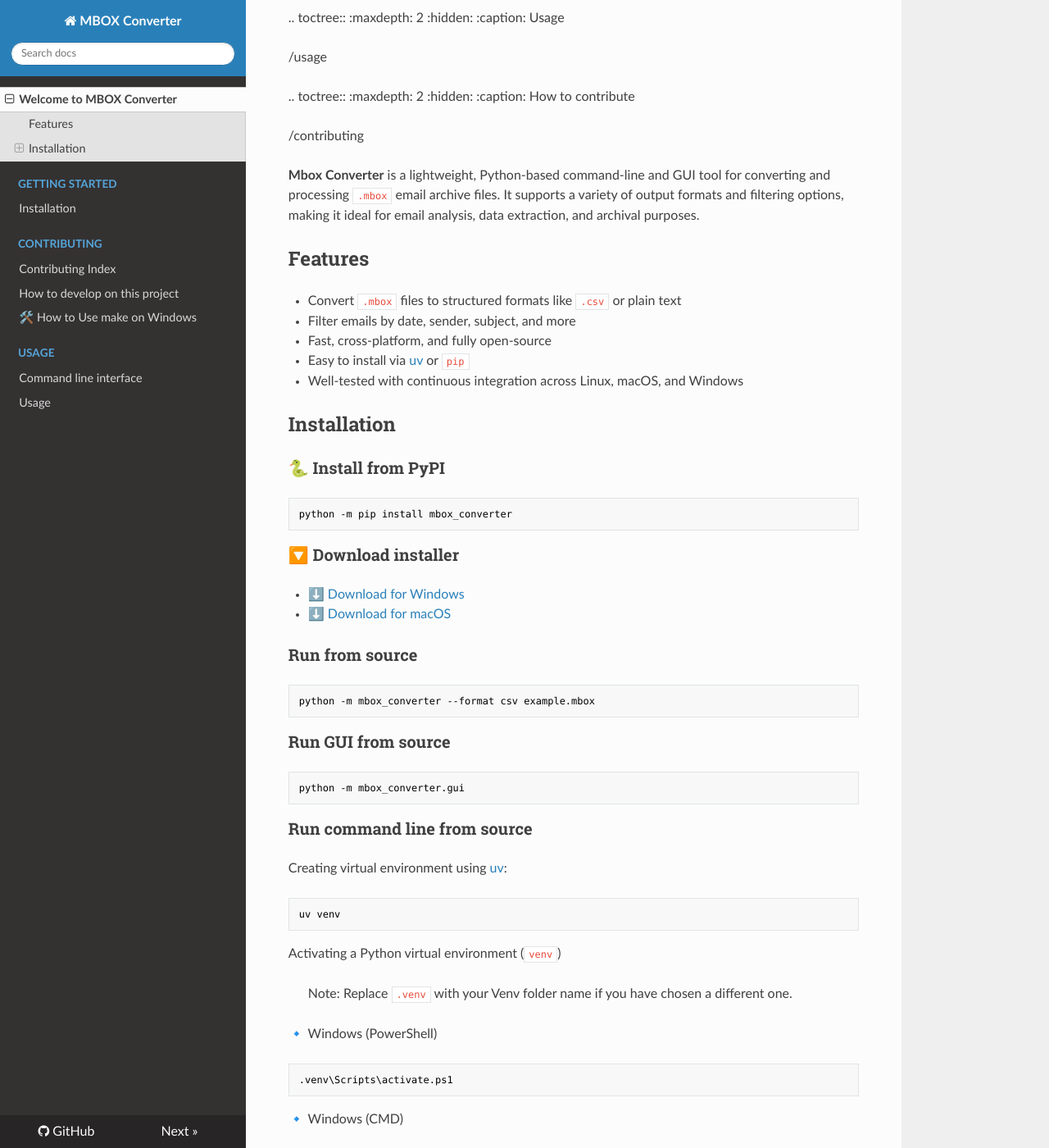
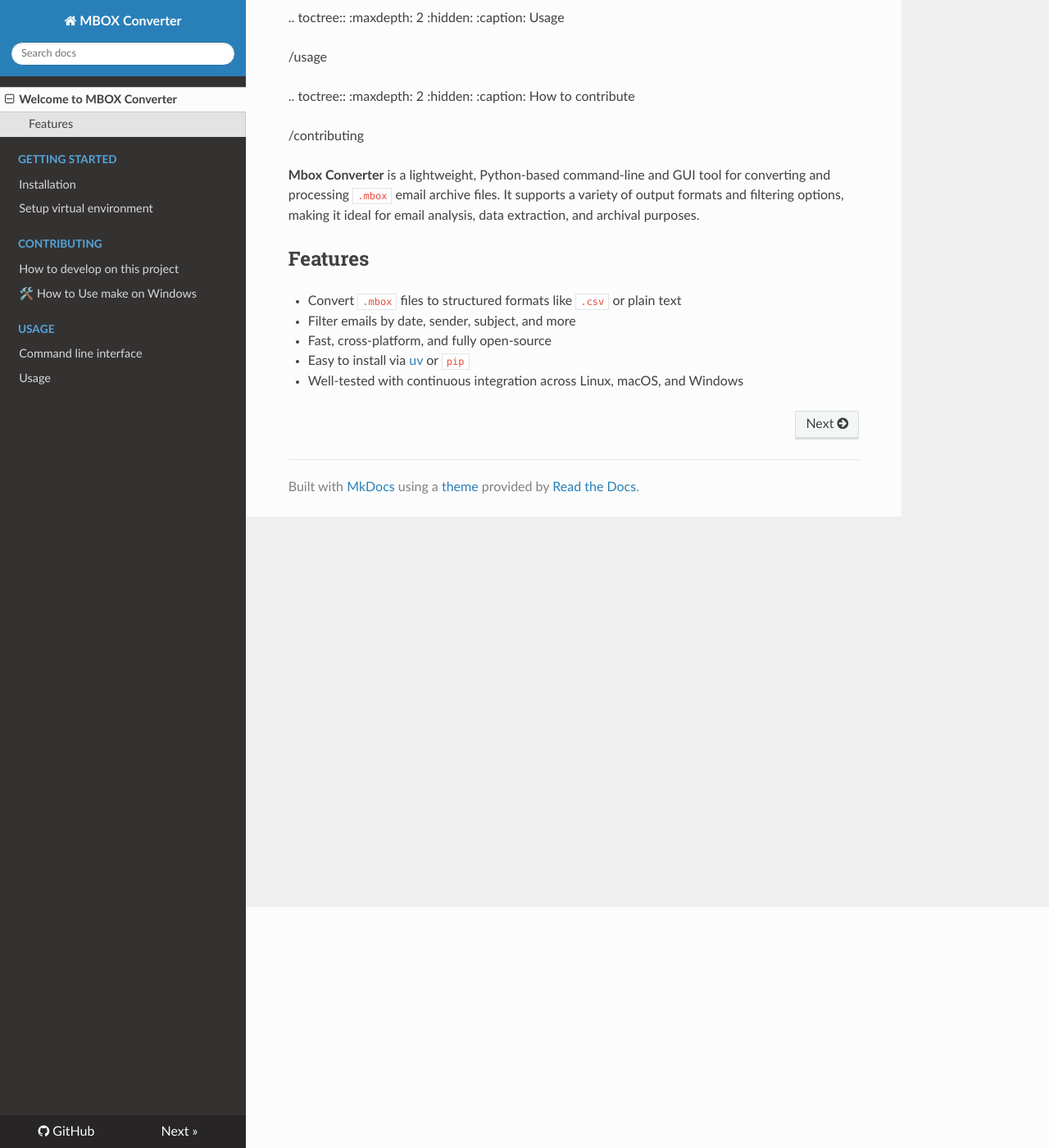
Before and after one commit to pamagister/mbox_converter, an MkDocs documentation site: the page built from docs/index.md, in a window 1280 px wide and 1400 px high, scrolled down 294 px. Shown: the whole window at 82% size. Built offline with MkDocs 1.6.1, drawn with Linux system fonts in a browser that asks for light colours; nearby versions of some CDN libraries; some of the changed text lies outside the part shown.

Commit message:
update docs

````diff
--- a/docs/index.md
+++ b/docs/index.md
@@ -43,69 +43,3 @@
 * Fast, cross-platform, and fully open-source
 * Easy to install via [uv](https://docs.astral.sh/uv/) or `pip`
 * Well-tested with continuous integration across Linux, macOS, and Windows
-
-## Installation
-
-
-### 🐍 Install from PyPI
-
-```bash
-python -m pip install mbox_converter
-```
-
-
-### 🔽 Download installer
-
-- [⬇️ Download for Windows](https://github.com/pamagister/mbox_converter/releases/latest/download/MboxConverter-win.zip)
-- [⬇️ Download for macOS](https://github.com/pamagister/mbox_converter/releases/latest/download/MboxConverter-macOS.zip)
-
-
-### Run from source
-
-```bash
-python -m mbox_converter --format csv example.mbox
-```
-
-### Run GUI from source
-
-```bash
-python -m mbox_converter.gui
-```
-
-
-### Run command line from source
-
-Creating virtual environment using [uv](https://docs.astral.sh/uv/):
-```bash
-uv venv
-```
-
-Activating a Python virtual environment (`venv`)
-> Note: Replace `.venv` with your Venv folder name if you have chosen a different one.
-
-🔹 Windows (PowerShell)
-
-```powershell
-.venv\Scripts\activate.ps1
-```
-
-🔹 Windows (CMD)
-```cmd
-.venv\Scripts\activate.bat
-```
-
-🔹 Linux / macOS (Bash/Zsh)
-```bash
-source .venv/bin/activate
-```
-
-Run mbox_converter from command line:
-```bash
-mbox_converter --format csv example.mbox
-```
-
-### Run GUI
-
-```bash
-mbox_gui
-```
````
Also changed, not shown: README.md (+0 -66 lines), docs/Getting Started/install.md (+38 -0 lines), docs/Getting Started/virtual-environment.md (added, +29 -0 lines), docs/contributing/index.md (deleted, +0 -14 lines).
